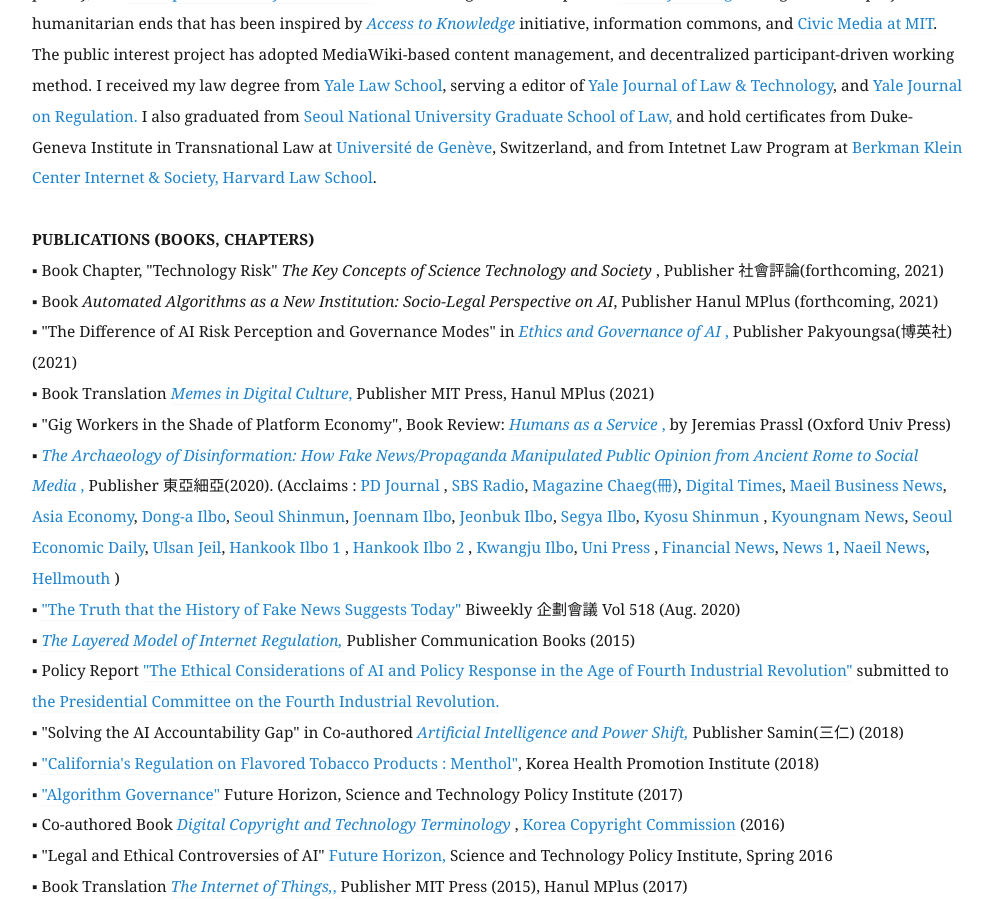
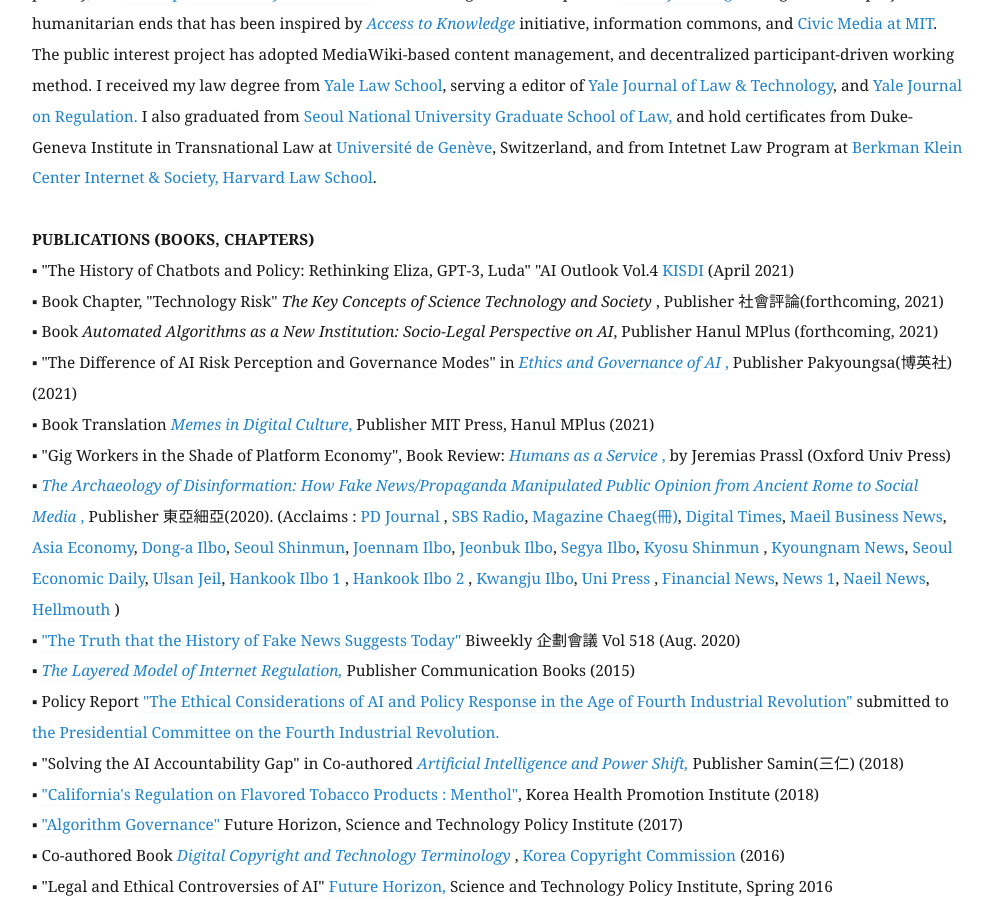
Before and after one commit to eunchangchoi/eunchangchoi.github.io, a Jekyll site: the page built from index.md, in a window 1280 px wide and 900 px high, scrolled down 1743 px. Shown: the whole window, without its empty margins (68-1061 px from the left). Built offline with Jekyll 4.4.1, drawn with Linux system fonts in a browser that asks for light colours.

Commit message:
Update index.md

```diff
--- a/index.md
+++ b/index.md
@@ -33,6 +33,7 @@
 <br>
 <br>
  <strong> PUBLICATIONS (BOOKS, CHAPTERS) </strong> <br>
+▪  "The History of Chatbots and Policy: Rethinking Eliza, GPT-3, Luda" "AI Outlook Vol.4 <a href="https://www.kisdi.re.kr/"> KISDI </a> (April 2021)<br>
 ▪  Book Chapter, "Technology Risk" <i> The Key Concepts of Science Technology and Society </i>, Publisher 社會評論(forthcoming, 2021) <br>
 ▪  Book <i> Automated Algorithms as a New Institution: Socio-Legal Perspective on AI</i>, Publisher Hanul MPlus (forthcoming, 2021) <br>
 ▪  "The Difference of AI Risk Perception and Governance Modes" in <a href="https://www.kyobobook.co.kr/product/detailViewKor.laf?mallGb=KOR&ejkGb=KOR&barcode=9791130337722&orderClick=LA6"><i> Ethics and Governance of AI </i>,</a> Publisher Pakyoungsa(博英社)(2021) <br>
```
